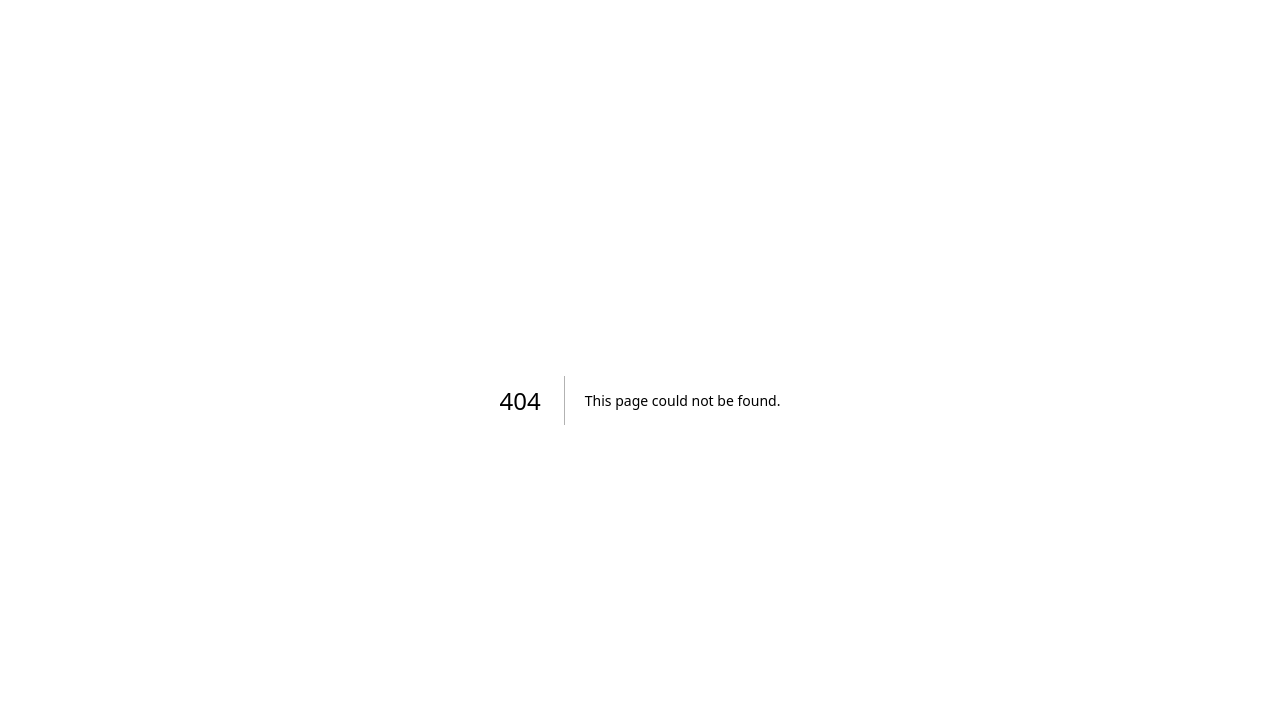
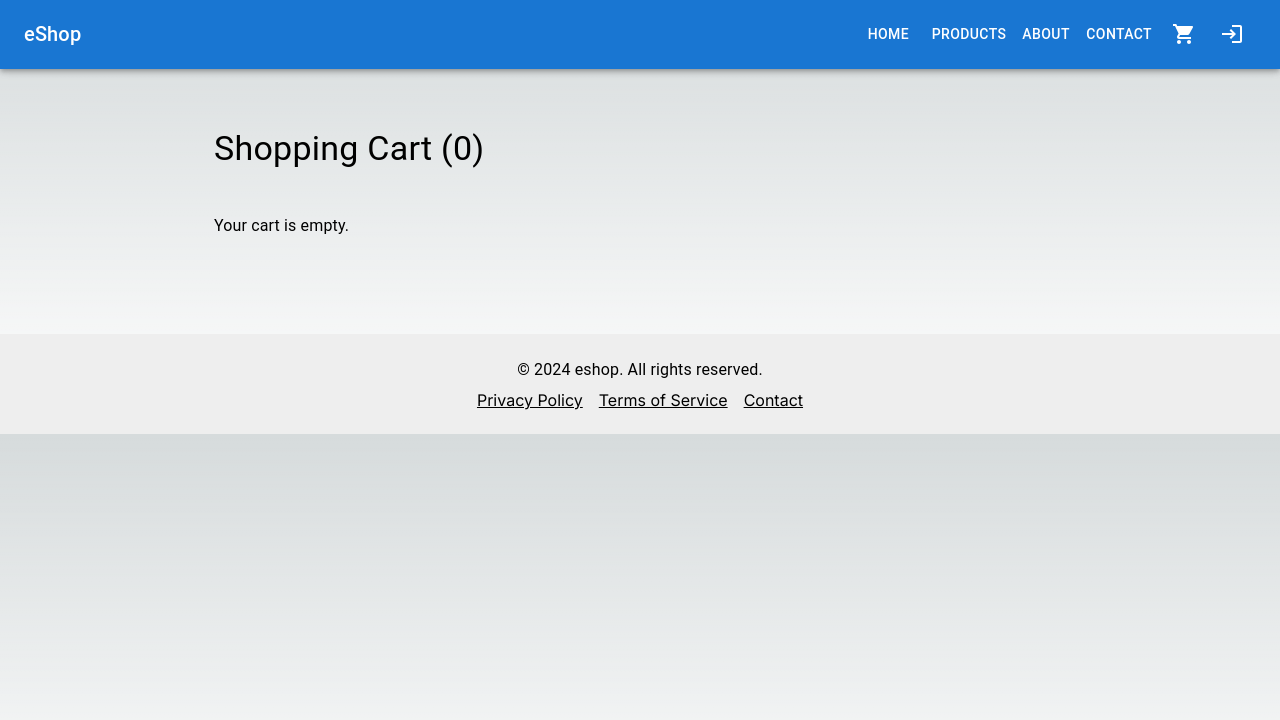
Before and after one commit to ankitsinghmyself/eshop, a Next.js app: page /cart in a window 1280 px wide. Before the commit this address had no page. Shown: the top 720 px of the page. Built offline with nearby package versions, Linux system fonts and the light colour scheme.

Commit message:
redux and addToCart added

```diff
--- a/package.json
+++ b/package.json
@@ -15,10 +15,12 @@
     "@mui/icons-material": "^5.16.4",
     "@mui/material": "^5.16.4",
     "@prisma/client": "^5.17.0",
+    "@reduxjs/toolkit": "^2.2.6",
     "mysql2": "^3.10.3",
     "next": "14.2.5",
     "react": "^18",
-    "react-dom": "^18"
+    "react-dom": "^18",
+    "react-redux": "^9.1.2"
   },
   "devDependencies": {
     "@types/node": "^20.14.11",
--- /dev/null
+++ b/src/app/(dashboard)/cart/layout.tsx
@@ -0,0 +1,19 @@
+"use client";
+import Footer from "@/components/Footer";
+import Navbar from "@/components/navigation/Navbar";
+import store from "@/utils/redux/store";
+import { Provider } from "react-redux";
+
+export default function DashboardLayout({
+  children,
+}: {
+  children: React.ReactNode;
+}) {
+  return (
+    <Provider store={store}>
+      <Navbar />
+      <section style={{ padding: "6rem 2rem" }}>{children}</section>
+      <Footer />
+    </Provider>
+  );
+}
--- /dev/null
+++ b/src/app/(dashboard)/cart/page.tsx
@@ -0,0 +1,11 @@
+"use client";
+import Cart from "@/components/cart/Cart";
+import React from "react";
+
+export default function page() {
+  return (
+    <>
+      <Cart />
+    </>
+  );
+}
--- /dev/null
+++ b/src/components/cart/Cart.tsx
@@ -0,0 +1,67 @@
+// components/Cart.tsx
+import React from 'react';
+import { useSelector, useDispatch } from 'react-redux';
+import { RootState } from '@/utils/redux/store';
+import { removeItem, clearCart, selectTotalItems } from '@/utils/redux/cartSlice';
+import {
+  Container,
+  Typography,
+  Button,
+  List,
+  ListItem,
+  ListItemText,
+  ListItemSecondaryAction,
+  IconButton,
+  Divider,
+  Box,
+} from '@mui/material';
+import DeleteIcon from '@mui/icons-material/Delete';
+
+const Cart: React.FC = () => {
+  const items = useSelector((state: RootState) => state.cart.items);
+  const totalItems = useSelector(selectTotalItems);
+  const dispatch = useDispatch();
+
+  return (
+    <Container maxWidth="md" sx={{ mt: 4 }}>
+      <Typography variant="h4" gutterBottom>
+        Shopping Cart ({totalItems})
+      </Typography>
+      <List>
+        {items.map((item) => (
+          <React.Fragment key={item.id}>
+            <ListItem>
+              <ListItemText
+                primary={`${item.name} - $${item.price}`}
+                secondary={`Quantity: ${item.quantity}`}
+              />
+              <ListItemSecondaryAction>
+                <IconButton edge="end" onClick={() => dispatch(removeItem(item.id))}>
+                  <DeleteIcon />
+                </IconButton>
+              </ListItemSecondaryAction>
+            </ListItem>
+            <Divider />
+          </React.Fragment>
+        ))}
+      </List>
+      {items.length > 0 ? (
+        <Box sx={{ mt: 2 }}>
+          <Button
+            variant="contained"
+            color="secondary"
+            onClick={() => dispatch(clearCart())}
+          >
+            Clear Cart
+          </Button>
+        </Box>
+      ) : (
+        <Typography variant="body1" sx={{ mt: 2 }}>
+          Your cart is empty.
+        </Typography>
+      )}
+    </Container>
+  );
+};
+
+export default Cart;
--- a/src/components/navigation/Navbar.tsx
+++ b/src/components/navigation/Navbar.tsx
@@ -1,22 +1,32 @@
-import React, { useState } from 'react';
-import AppBar from '@mui/material/AppBar';
-import Toolbar from '@mui/material/Toolbar';
-import IconButton from '@mui/material/IconButton';
-import Typography from '@mui/material/Typography';
-import Drawer from '@mui/material/Drawer';
-import List from '@mui/material/List';
-import ListItem from '@mui/material/ListItem';
-import ListItemText from '@mui/material/ListItemText';
-import MenuIcon from '@mui/icons-material/Menu';
-import Button from '@mui/material/Button';
-import Box from '@mui/material/Box';
-import ShoppingCartIcon from '@mui/icons-material/ShoppingCart';
-import LoginIcon from '@mui/icons-material/Login';
+import React, { useState } from "react";
+import AppBar from "@mui/material/AppBar";
+import Toolbar from "@mui/material/Toolbar";
+import IconButton from "@mui/material/IconButton";
+import Typography from "@mui/material/Typography";
+import Drawer from "@mui/material/Drawer";
+import List from "@mui/material/List";
+import ListItem from "@mui/material/ListItem";
+import ListItemText from "@mui/material/ListItemText";
+import MenuIcon from "@mui/icons-material/Menu";
+import Button from "@mui/material/Button";
+import Box from "@mui/material/Box";
+import ShoppingCartIcon from "@mui/icons-material/ShoppingCart";
+import LoginIcon from "@mui/icons-material/Login";
+import Link from "next/link";
+import { useSelector } from "react-redux";
+import { selectTotalItems } from "@/utils/redux/cartSlice";
+import { Badge } from "@mui/material";
 
-const pages = ['Home', 'About', 'Services', 'Contact'];
+const pages = [
+  { name: "Home", href: "/" },
+  { name: "Products", href: "/products" },
+  { name: "About", href: "/about" },
+  { name: "Contact", href: "/contact" },
+];
 
 export default function Navbar() {
   const [drawerOpen, setDrawerOpen] = useState(false);
+  const totalItems = useSelector(selectTotalItems);
 
   const handleDrawerOpen = () => {
     setDrawerOpen(true);
@@ -29,7 +39,13 @@ export default function Navbar() {
   return (
     <AppBar position="fixed">
       <Toolbar>
-        <Box sx={{ display: { xs: 'flex', md: 'none' }, justifyContent: 'space-between', width: '100%' }}>
+        <Box
+          sx={{
+            display: { xs: "flex", md: "none" },
+            justifyContent: "space-between",
+            width: "100%",
+          }}
+        >
           <IconButton
             size="large"
             aria-label="open drawer"
@@ -38,52 +54,63 @@ export default function Navbar() {
           >
             <MenuIcon />
           </IconButton>
+          <Link href="/" passHref>
             <Typography
               variant="h6"
               noWrap
               component="div"
-            sx={{ flexGrow: 1, textAlign: 'center' }}
+              sx={{ flexGrow: 1, textAlign: "center" }}
             >
-            LOGO
+              eShop
             </Typography>
+          </Link>
+          <Link href="/cart" passHref>
             <IconButton
               size="large"
               aria-label="cart"
               color="inherit"
             >
+              <Badge badgeContent={totalItems} color="secondary">
                 <ShoppingCartIcon />
+              </Badge>
             </IconButton>
+          </Link>
         </Box>
-        <Box sx={{ flexGrow: 1, display: { xs: 'none', md: 'flex' }, alignItems: 'center', justifyContent: 'space-between' }}>
-          <Typography
-            variant="h6"
-            noWrap
-            component="div"
+        <Box
+          sx={{
+            flexGrow: 1,
+            display: { xs: "none", md: "flex" },
+            alignItems: "center",
+            justifyContent: "space-between",
+          }}
         >
-            LOGO
+          <Link href="/">
+            <Typography variant="h6" noWrap component="div">
+              eShop
             </Typography>
-          <Box sx={{ display: 'flex', alignItems: 'center' }}>
+          </Link>
+          <Box sx={{ display: "flex", alignItems: "center" }}>
             {pages.map((page) => (
               <Button
-                key={page}
-                onClick={handleDrawerClose}
-                sx={{ my: 2, color: 'white', display: 'block' }}
+                key={page.name}
+                href={page.href}
+                sx={{ my: 2, color: "white", display: "block" }}
               >
-                {page}
+                {page.name}
               </Button>
             ))}
+            <Link href="/cart" passHref>
               <IconButton
                 size="large"
                 aria-label="cart"
                 color="inherit"
               >
+                <Badge badgeContent={totalItems} color="secondary">
                   <ShoppingCartIcon />
+                </Badge>
               </IconButton>
-            <IconButton
-              size="large"
-              aria-label="login"
-              color="inherit"
-            >
+            </Link>
+            <IconButton size="large" aria-label="login" color="inherit">
               <LoginIcon />
             </IconButton>
           </Box>
@@ -94,7 +121,7 @@ export default function Navbar() {
           onClose={handleDrawerClose}
           PaperProps={{
             sx: {
-              width: '80%',
+              width: "80%",
             },
           }}
         >
@@ -105,9 +132,11 @@ export default function Navbar() {
           >
             <List>
               {pages.map((page) => (
-                <ListItem button key={page}>
-                  <ListItemText primary={page} />
+                <Link href={page.href} key={page.name}>
+                  <ListItem button>
+                    <ListItemText primary={page.name} />
                   </ListItem>
+                </Link>
               ))}
             </List>
           </Box>
--- /dev/null
+++ b/src/utils/redux/cartSlice.ts
@@ -0,0 +1,56 @@
+// redux/cartSlice.ts
+import { createSlice, PayloadAction } from "@reduxjs/toolkit";
+import { RootState } from "./store";
+
+interface CartItem {
+  id: number;
+  name: string;
+  price: number;
+  quantity: number;
+}
+
+interface CartState {
+  items: CartItem[];
+}
+
+const initialState: CartState = {
+  items: [],
+};
+
+const cartSlice = createSlice({
+  name: "cart",
+  initialState,
+  reducers: {
+    addItem: (state, action: PayloadAction<CartItem>) => {
+      const existingItem = state.items.find(
+        (item) => item.id === action.payload.id
+      );
+      if (existingItem) {
+        existingItem.quantity += action.payload.quantity;
+      } else {
+        state.items.push(action.payload);
+      }
+    },
+    removeItem: (state, action: PayloadAction<number>) => {
+      const existingItem = state.items.find(
+        (item) => item.id === action.payload
+      );
+      if (existingItem) {
+        if (existingItem.quantity > 1) {
+          existingItem.quantity -= 1;
+        } else {
+          state.items = state.items.filter(
+            (item) => item.id !== action.payload
+          );
+        }
+      }
+    },
+    clearCart: (state) => {
+      state.items = [];
+    },
+  },
+});
+export const selectTotalItems = (state: RootState) =>
+  state.cart.items.reduce((total, item) => total + item.quantity, 0);
+export const { addItem, removeItem, clearCart } = cartSlice.actions;
+export default cartSlice.reducer;
--- /dev/null
+++ b/src/utils/redux/store.ts
@@ -0,0 +1,14 @@
+// redux/store.ts
+import { configureStore } from '@reduxjs/toolkit';
+import cartReducer from '@/utils/redux/cartSlice'
+
+const store = configureStore({
+  reducer: {
+    cart: cartReducer,
+  },
+});
+
+export type RootState = ReturnType<typeof store.getState>;
+export type AppDispatch = typeof store.dispatch;
+
+export default store;
```
Also changed, not shown: src/app/page.tsx (+11 -8 lines), src/components/cards/ProductCard.tsx (+2 -11 lines), src/components/cart/AddToCart.tsx (added, +42 -0 lines), 2 other files (tests, documents, lock files or other folders). Lines whose indentation alone changed are shown as unchanged.
